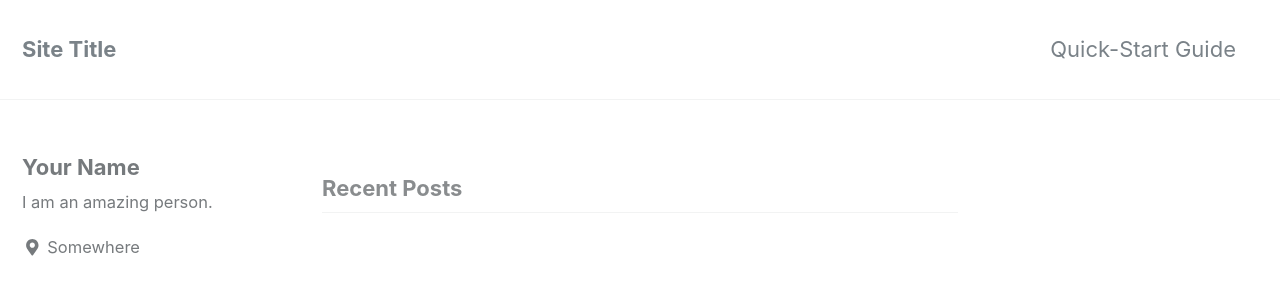
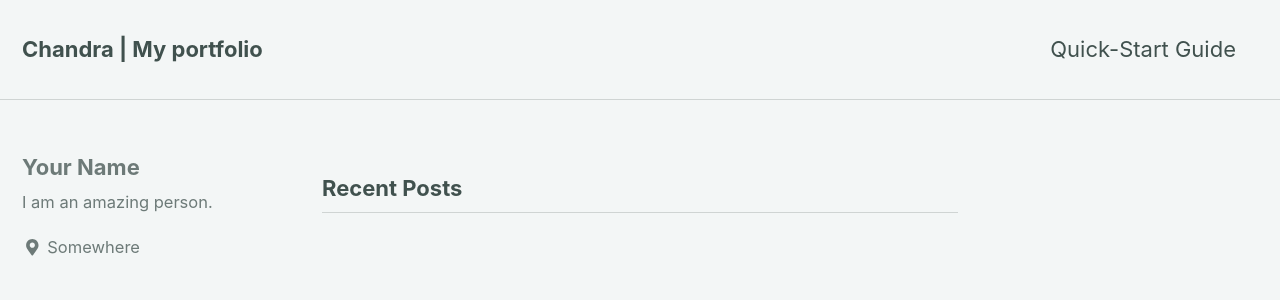
Before and after one commit to JayaChandraBattula/jayachandrabattula.github.io, a Jekyll site: the page built from index.html, in a window 1280 px wide and 900 px high. Shown: the top 300 px of the window. Built offline with Jekyll 4.4.1, drawn with Linux system fonts in a browser that asks for light colours; nearby versions of some CDN libraries; the list of posts is cut into pages by our own code.

Commit message:
Skin and site title modification

```diff
--- a/_config.yml
+++ b/_config.yml
@@ -5,11 +5,11 @@
 # For technical reasons, this file is *NOT* reloaded automatically when you use
 # `jekyll serve`. If you change this file, please restart the server process.
 
-minimal_mistakes_skin    : "default" # "air", "aqua", "contrast", "dark", "dirt", "neon", "mint", "plum", "sunrise"
+minimal_mistakes_skin    : "mint" # "air", "aqua", "contrast", "dark", "dirt", "neon", "mint", "plum", "sunrise", "default"
 
 # Site Settings
 locale                   : "en-US"
-title                    : "Site Title"
+title                    : "Chandra | My portfolio"
 title_separator          : "-"
 name                     : "Your Name"
 description              : "An amazing website."
```
